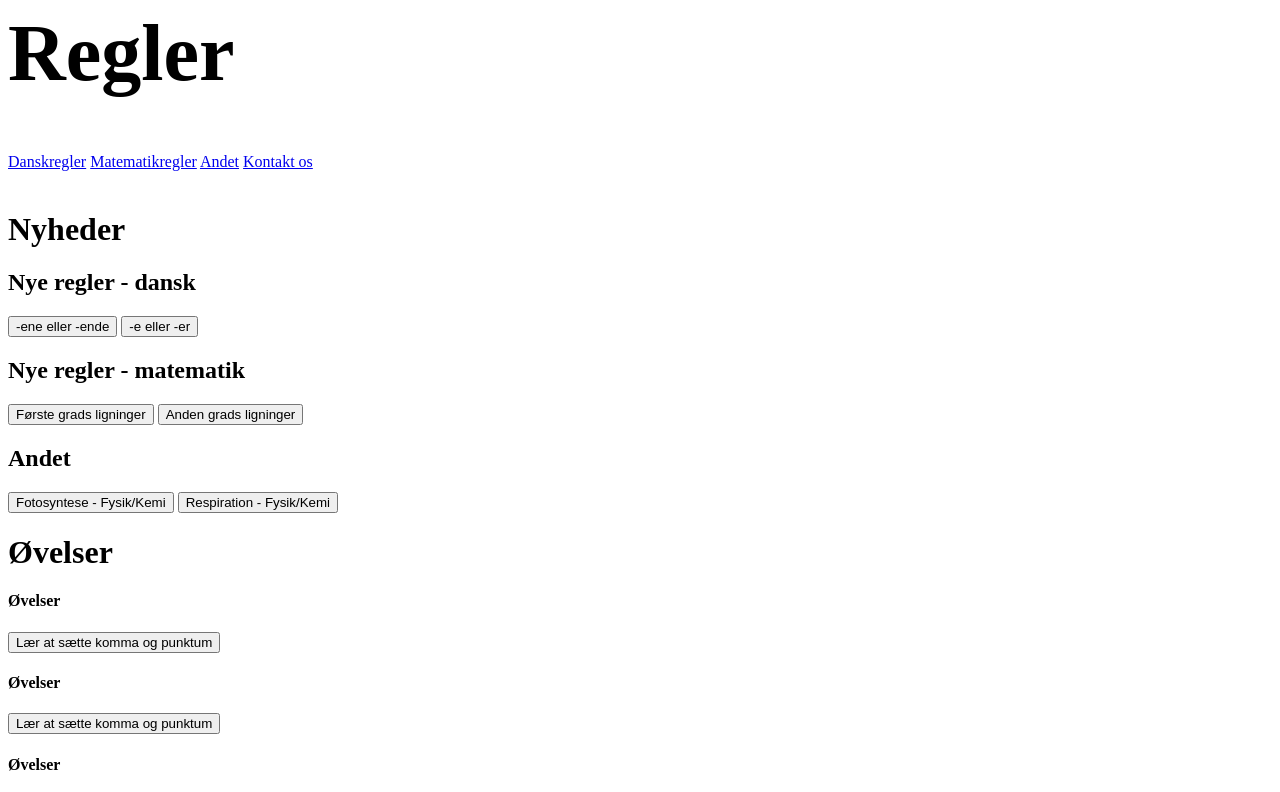
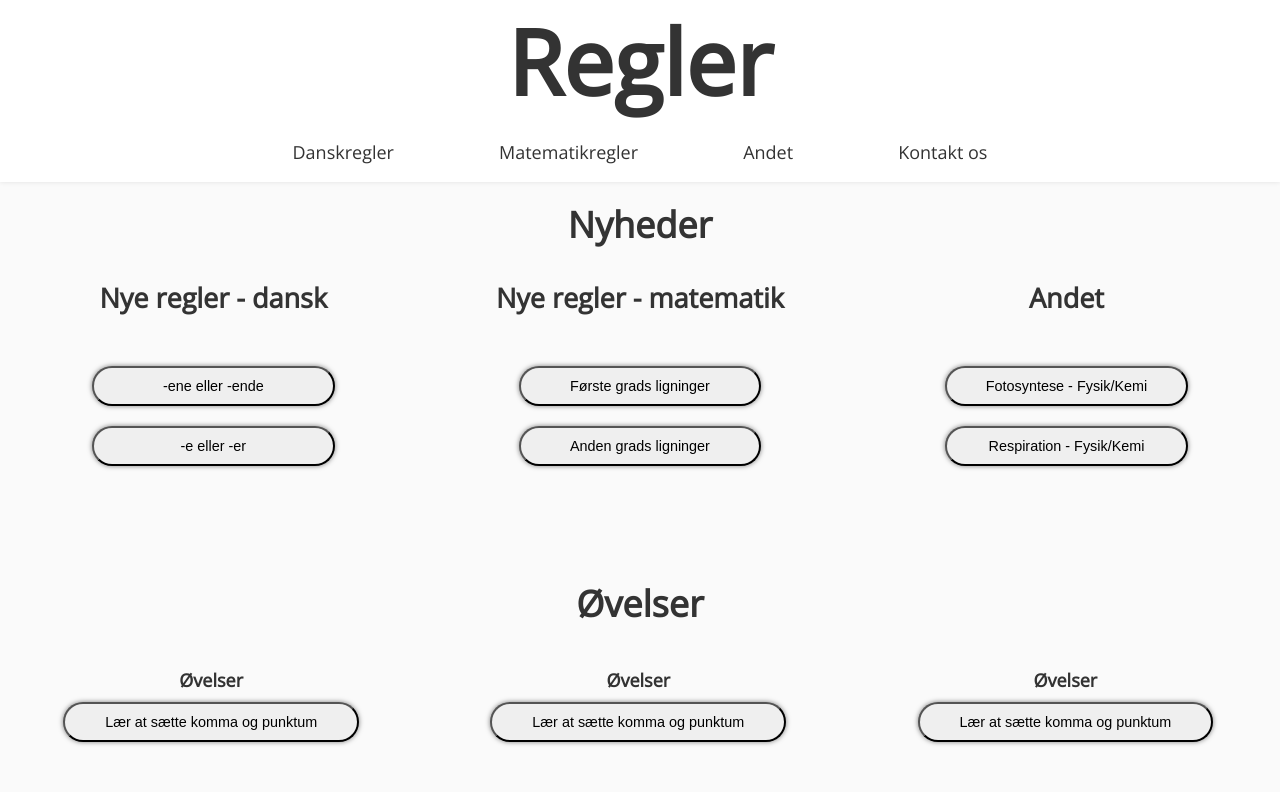
Before and after one commit to AlbertTS2006/AlbertTS2006.github.io, a plain HTML site: page index.html in a window 1280 px wide. Shown: the top 792 px of the page. Drawn offline with nearby package versions, Linux system fonts and the light colour scheme.

Commit message:
Update index.html

```diff
--- a/index.html
+++ b/index.html
@@ -1,7 +1,7 @@
 <html>
   <head>
     <title>Skole hjælp</title>
-    <link rel="stylesheet" type="text/css" href="Main.css" />
+    <link rel="stylesheet" type="text/css" href="index.css" />
     <link rel="stylesheet" href="https://cdnjs.cloudflare.com/ajax/libs/font-awesome/4.7.0/css/font-awesome.min.css">
     <link rel="stylesheet" href="https://cdnjs.cloudflare.com/ajax/libs/ionicons/2.0.1/css/ionicons.min.css">
   </head>
```
